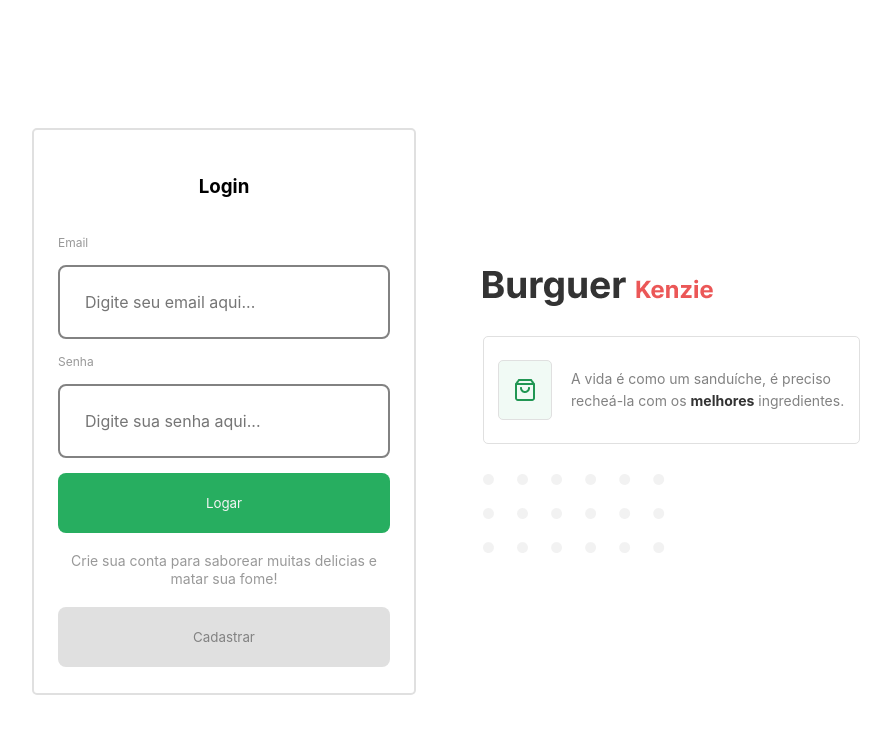
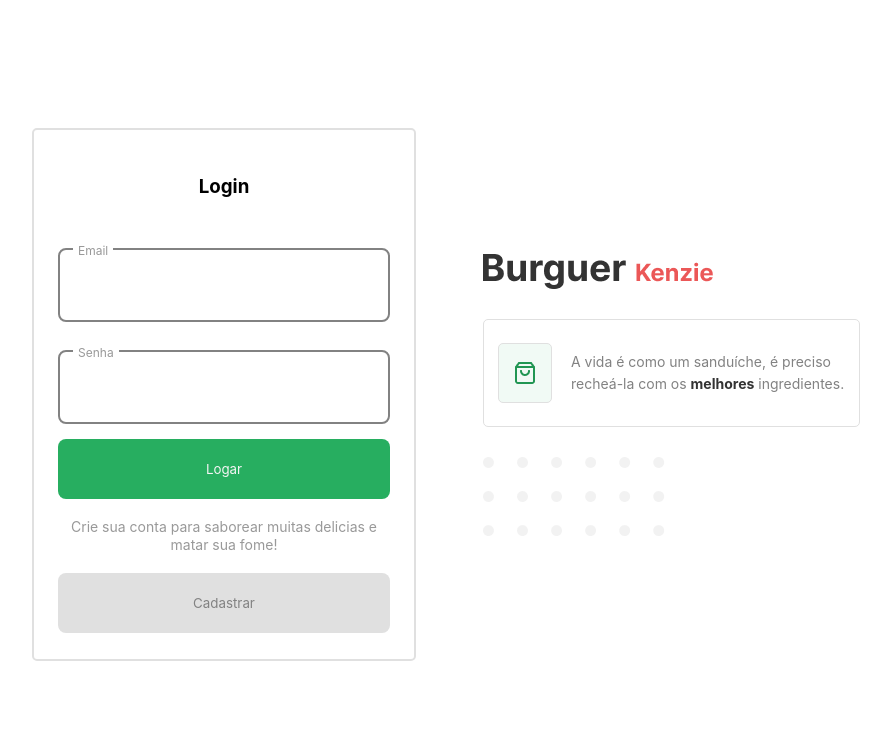
Before and after one commit to HiagoRomaneli/react-entrega-template-hamburgueria-da-kenzie-romaneli, a React (Vite) app: page / in a window 1280 px wide. Shown: the top 734 px of the page, without its empty margins (194-1085 px from the left). Built offline with nearby package versions, Linux system fonts and the light colour scheme.

Commit message:
fix: erro yup

```diff
--- a/src/Contexts/CartContext.tsx
+++ b/src/Contexts/CartContext.tsx
@@ -94,7 +94,6 @@ export const CartProviders = ({ children }: IproductsContextProps) => {
       product.qntd++;
       setCurrentSale([...currentSale]);
     }
-    console.log(currentSale);
   };
 
   const removeQuantityProductsCart = (productId: number) => {
--- a/src/components/Input/index.tsx
+++ b/src/components/Input/index.tsx
@@ -1,4 +1,5 @@
 import { UseFormRegisterReturn } from "react-hook-form";
+import { StyledDivInputs } from "./input";
 
 interface IinputProps {
   id: string;
@@ -16,9 +17,9 @@ export const Input = ({
   register,
 }: IinputProps) => {
   return (
-    <>
+    <StyledDivInputs>
       <label htmlFor={id}>{label}</label>
       <input id={id} type={type} placeholder={placeholder} {...register} />
-    </>
+    </StyledDivInputs>
   );
 };
--- /dev/null
+++ b/src/components/Input/input.ts
@@ -0,0 +1,33 @@
+import styled from "styled-components";
+
+export const StyledDivInputs = styled.div`
+  position: relative;
+  padding-top: 13px;
+
+  input {
+    box-sizing: border-box;
+    transition: all 1s linear;
+    width: 100%;
+    :focus {
+      border: 2px solid var(--grey-100);
+    }
+
+    ::placeholder {
+      color: transparent;
+    }
+
+    :focus:required:invalid {
+      border: 2px solid var();
+    }
+  }
+  label {
+    pointer-events: none;
+    position: absolute;
+    top: 2.48px;
+    left: 15px;
+    transition: all 1s linear;
+    padding: 5px;
+    box-sizing: border-box;
+    background-color: white;
+  }
+`;
--- a/src/components/Login/login.ts
+++ b/src/components/Login/login.ts
@@ -37,6 +37,14 @@ export const StyledLogin = styled.div`
       font-weight: 400;
       color: var(--grey-10);
     }
+
+    button {
+      background-color: var(--color-primary);
+
+      :hover {
+        background-color: var(--color-primary-2);
+      }
+    }
   }
 
   button {
--- a/src/components/PoductsList/ProductsList.ts
+++ b/src/components/PoductsList/ProductsList.ts
@@ -1,17 +1,17 @@
 import styled from "styled-components";
 
 export const StyledListProducts = styled.ul`
-  width: 66%;
+  width: 100%;
   margin-top: 3.125rem;
-  max-width: 58.75rem;
+  max-width: 85.5rem;
   display: flex;
   flex-wrap: wrap;
-  gap: 20px;
+  gap: 50px;
   align-items: center;
   justify-content: center;
 
   li {
-    width: 25%;
+    width: 18%;
     max-width: 18.75rem;
     height: 22.125rem;
     display: flex;
--- a/src/components/Register/index.tsx
+++ b/src/components/Register/index.tsx
@@ -18,6 +18,7 @@ export const Register = () => {
     reset,
     formState: { errors },
   } = useForm<Iregister>({
+    mode: "onBlur",
     resolver: yupResolver(SchemaRegister),
   });
   const navigate = useNavigate();
--- a/src/styles/buttons.ts
+++ b/src/styles/buttons.ts
@@ -4,11 +4,14 @@ export const Button = styled.button`
   padding: 0 20px;
   border: none;
   border-radius: 8px;
-  background-color: var(--color-primary);
+  background-color: var(--grey-50);
   height: 40px;
   color: var(--grey-0);
   :hover {
-    background-color: var(--color-primary-2);
+    background-color: var(--color-primary);
+  }
+  :focus {
+    background-color: var(--color-primary);
   }
 `;
 
```
